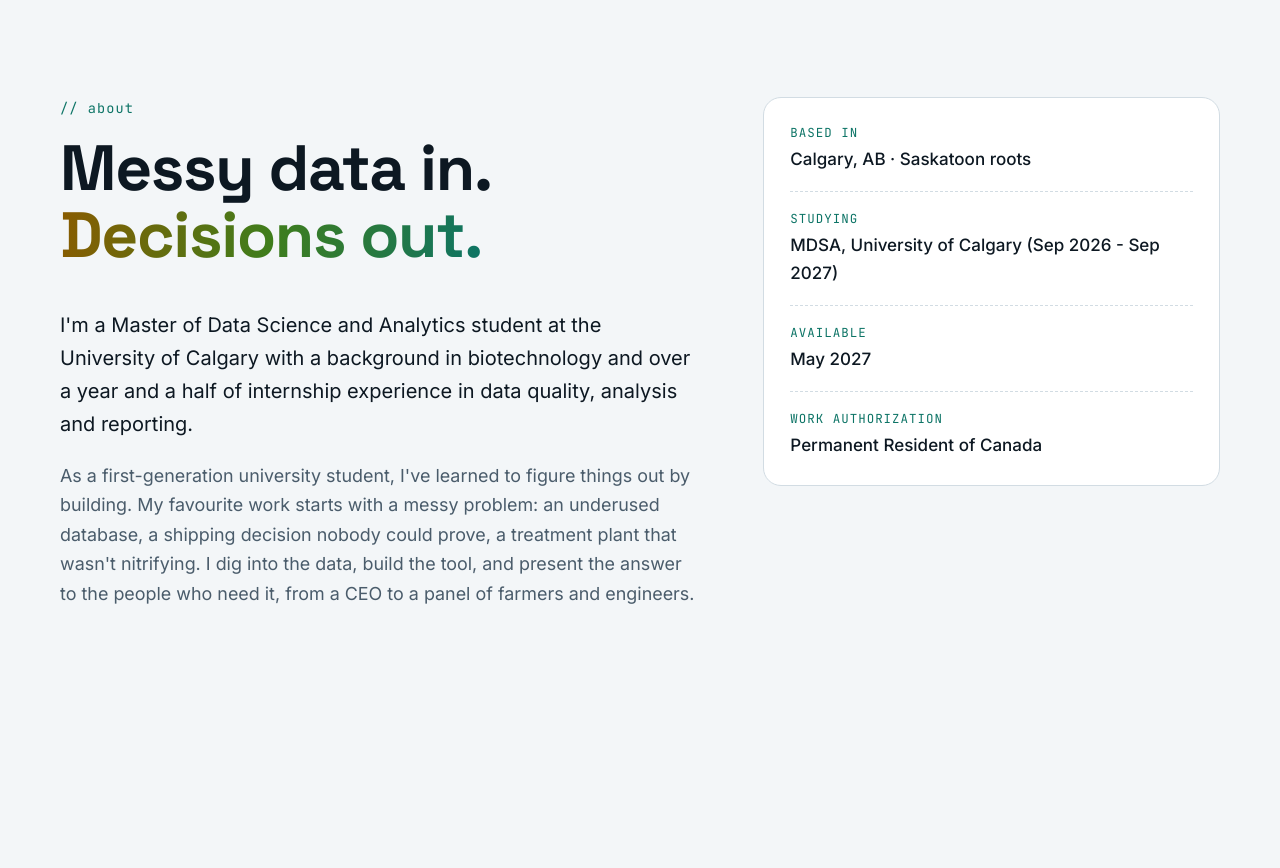
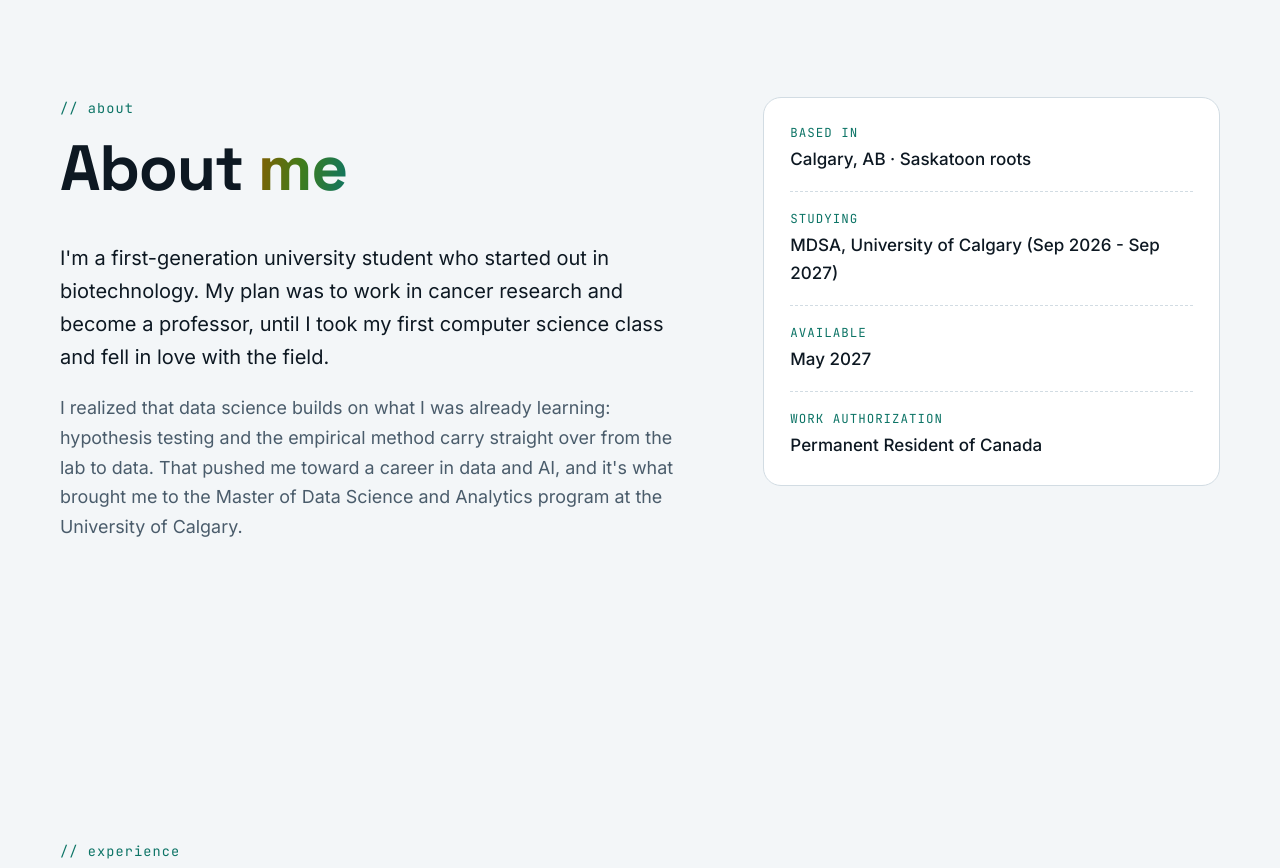
Before and after one commit to DawsonConlon/DawsonConlon.github.io, a plain HTML site: page index.html in a window 1280 px wide. Shown: the part 1440-2308 px from the top of the page. Drawn offline with Linux system fonts and the light colour scheme.

Commit message:
Rewrite About section as an About me story
Co-Authored-By: Claude Opus 5.5 <noreply@anthropic.com>

```diff
--- a/content.js
+++ b/content.js
@@ -26,8 +26,8 @@ window.CONTENT = {
   ],
 
   about: [
-    "I'm a Master of Data Science and Analytics student at the University of Calgary with a background in biotechnology and over a year and a half of internship experience in data quality, analysis and reporting.",
-    "As a first-generation university student, I've learned to figure things out by building. My favourite work starts with a messy problem: an underused database, a shipping decision nobody could prove, a treatment plant that wasn't nitrifying. I dig into the data, build the tool, and present the answer to the people who need it, from a CEO to a panel of farmers and engineers.",
+    "I'm a first-generation university student who started out in biotechnology. My plan was to work in cancer research and become a professor, until I took my first computer science class and fell in love with the field.",
+    "I realized that data science builds on what I was already learning: hypothesis testing and the empirical method carry straight over from the lab to data. That pushed me toward a career in data and AI, and it's what brought me to the Master of Data Science and Analytics program at the University of Calgary.",
   ],
   facts: [
     ["Based in", "Calgary, AB · Saskatoon roots"],
--- a/index.html
+++ b/index.html
@@ -77,7 +77,7 @@
       <div class="wrap about-grid">
         <div>
           <p class="eyebrow mono">// about</p>
-          <h2>Messy data in.<br /><span class="grad">Decisions out.</span></h2>
+          <h2>About <span class="grad">me</span></h2>
           <div id="aboutText" class="lead"></div>
         </div>
         <dl class="facts reveal" id="facts"></dl>
```
